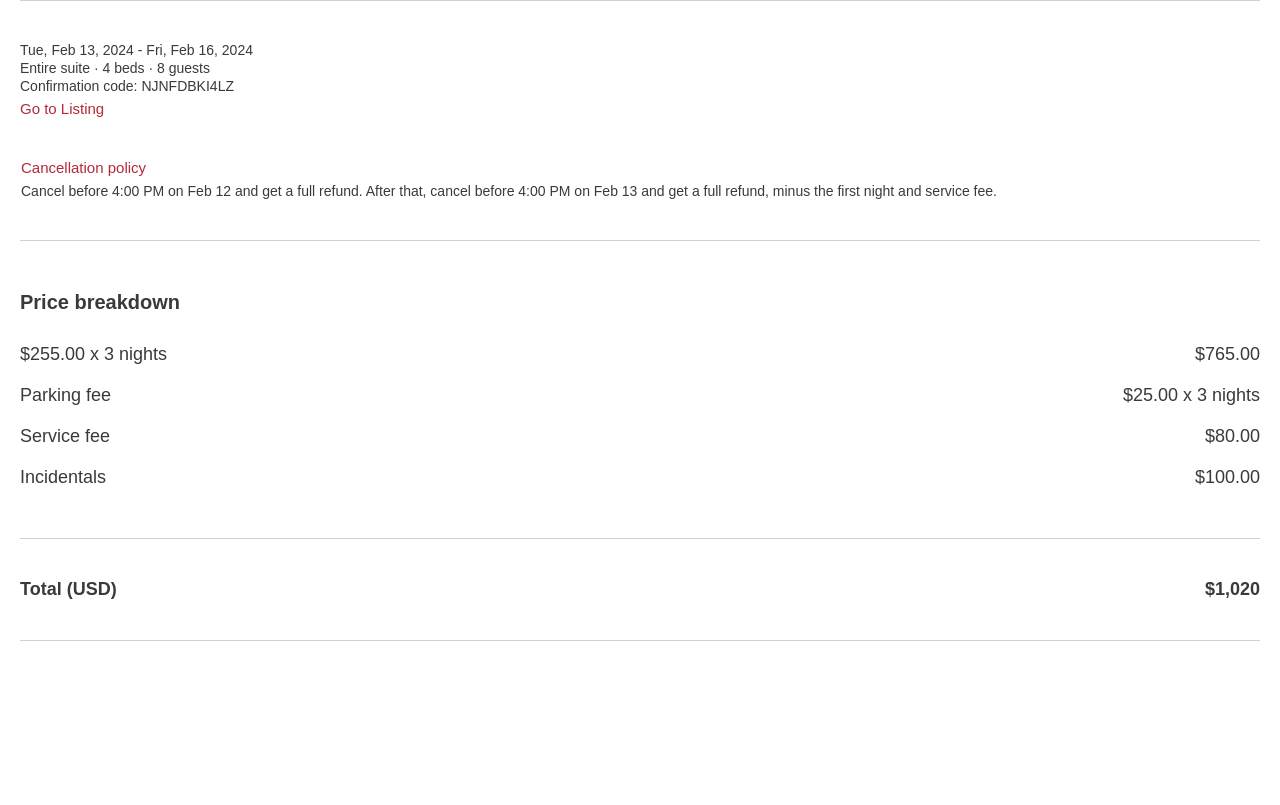
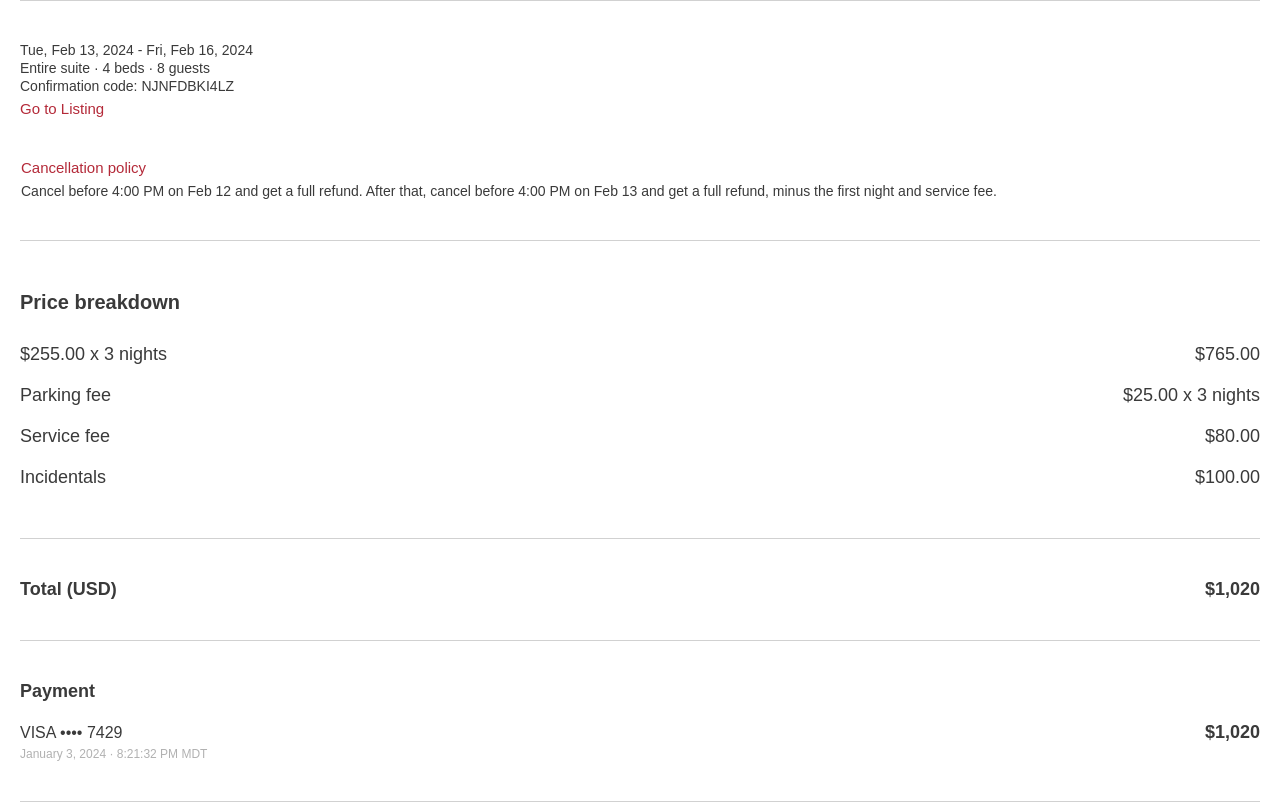
Before and after one commit to Tiesha93/marriott-email, a plain HTML site: page index.html in a window 1280 px wide. Shown: the part 444-1249 px from the top of the page. Before the commit the page ends 1105 px from the top, so only its background shows below. Drawn offline with Linux system fonts and the light colour scheme.

Commit message:
Added another table.

```diff
--- a/index.html
+++ b/index.html
@@ -166,6 +166,31 @@
                                     </table>
                                 </td>
                             </tr>
+                             <tr>
+                                <td class="padding" style="padding:40px 0;  border-bottom: 1px solid #d1d1d1;">
+                                    <table width="100%" style="border-spacing:0; max-width:100%; min-width:100%;"
+                                        role="presentation">
+                                        <tr>
+                                            <td style="padding:0 0 20px 0;">
+                                                <h2 class="header" style="Margin:0;font-weight:bold;font-size: 18px;">
+                                                    Payment</h2>
+                                            </td>
+                                        </tr>
+                                        <tr>
+                                            <td style="padding:0;">VISA •••• 7429</td>
+                                            <td class="header"
+                                                style="padding:0;font-size:18px;font-weight:bold;text-align: right;">
+                                                $1,020</td>
+                                        </tr>
+                                        <tr>
+                                            <td style="padding:4px 0 0 0;font-size: 12px; color: #b1b1b1;">January 3, 2024
+                                                ·
+                                                8:21:32 PM MDT
+                                            </td>
+                                        </tr>
+                                    </table>
+                                </td>
+                            </tr>
 
         </div>
     </body>
```
